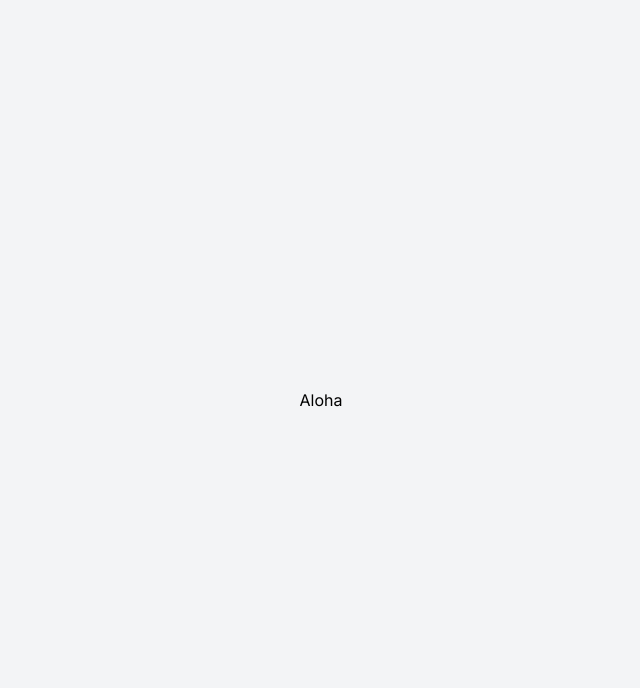
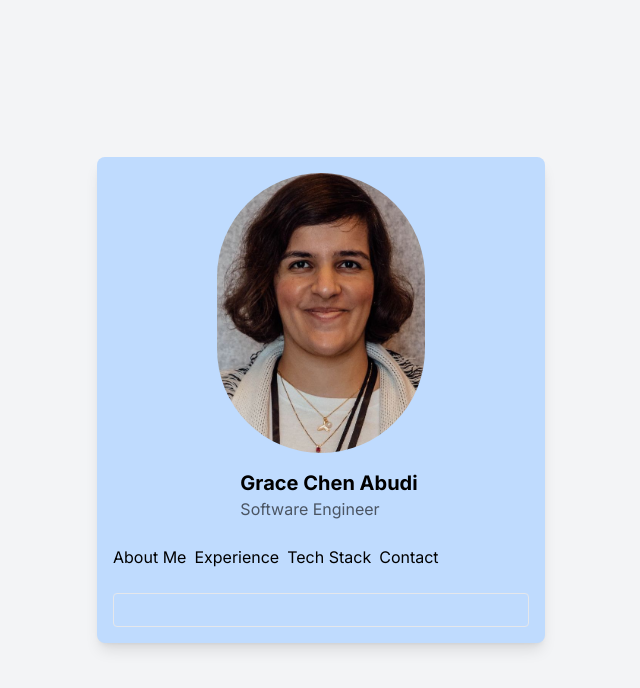
Before and after one commit to Chen-Abudi/my-profile-card, a Next.js app: page / in a window 1280 px wide. Shown: the top 688 px of the page, without its empty margins (319-959 px from the left). Built offline with nearby package versions, Linux system fonts and the light colour scheme.

Commit message:
feat: Add a basic profile card with content tabs (#1)

```diff
--- a/src/app/page.tsx
+++ b/src/app/page.tsx
@@ -1,9 +1,11 @@
 import React from "react";
+
+import ProfileCard from "@/components/profile/ProfileCard";
 
 const HomePage: React.FC = () => {
   return (
     <div className="min-h-screen flex items-center justify-center bg-gray-100">
-      Aloha
+      <ProfileCard />
     </div>
   );
 };
--- /dev/null
+++ b/src/common/TabButton.tsx
@@ -0,0 +1,22 @@
+import React from "react";
+
+interface TabButtonProps {
+  label: string;
+  isActive: boolean;
+  onClick: () => void;
+}
+
+const TabButton: React.FC<TabButtonProps> = ({ label, isActive, onClick }) => {
+  return (
+    <button
+      className={`px-4 py-2 rounded ${
+        isActive ? "bg-blue-500 text-white" : "bg-gray-200 text-gray-800"
+      }`}
+      onClick={onClick}
+    >
+      {label}
+    </button>
+  );
+};
+
+export default TabButton;
--- /dev/null
+++ b/src/components/profile/ProfileCard.tsx
@@ -0,0 +1,28 @@
+import React from "react";
+import Image from "next/image";
+
+import Tabs from "./tabs/Tabs";
+import myImg from "@/assets/Me.jpeg";
+
+const ProfileCard: React.FC = () => {
+  return (
+    <div className="max-w-md mx-auto bg-blue-200 shadow-lg rounded-lg overflow-hidden">
+      <div className="p-4">
+        <div className="flex flex-col items-center space-x-4">
+          <Image
+            className="w-1/2 h-1/2 rounded-full"
+            alt="My profile photo"
+            src={myImg}
+          />
+          <div className="m-4">
+            <h1 className="text-xl font-bold">Grace Chen Abudi</h1>
+            <p className="text-gray-600">Software Engineer</p>
+          </div>
+        </div>
+        <Tabs />
+      </div>
+    </div>
+  );
+};
+
+export default ProfileCard;
--- /dev/null
+++ b/src/components/profile/tabs/AboutTab.tsx
@@ -0,0 +1,32 @@
+import React from "react";
+
+const AboutTab: React.FC = () => {
+  return (
+    <div>
+      <h2 className="text-xl font-bold">About Me</h2>
+      <p className="flex text-lg text-pink-500">Aloha</p>
+      <p className="flex mx-4">
+        My name is Grace Chen Abudi and I am a Skilled Software Engineer with
+        expertise in Full-Stack development, specializing in TypeScript,
+        JavaScript, and Java. Currently, I work at webeet.io, where I develop
+        and manage authentication systems and contribute to our SaaS platform
+        technical roadmap. I hold a Software Engineering certificate from
+        Masterschool and a Full-Stack Development certificate from TripleTen..
+        Infusing my work with a genuine commitment to shaping the digital realm
+        day by day. Fueled by a fervor for coding, logic, artistic expression,
+        and cutting-edge technology, I aspire to contribute to a superior global
+        landscape by enhancing the digital domain.
+      </p>
+      <p className="mx-4 py-5">
+        In my spare time, I dive headfirst into the exciting worlds of 🎨 UI/UX
+        design and photography while also relishing in 📚 language learning, 💃🏽
+        dance, 🎶 music, and a profound love for nature, particularly the
+        awe-inspiring 🌊 ocean. The exhilarating blend forming a vibrant mosaic
+        that not only fuels my creativity but also ignites my adventurous
+        spirit.
+      </p>
+    </div>
+  );
+};
+
+export default AboutTab;
--- /dev/null
+++ b/src/components/profile/tabs/ContactTab.tsx
@@ -0,0 +1,18 @@
+import React from "react";
+
+const ContactTab: React.FC = () => {
+  return (
+    <div>
+      <h2 className="text-xl font-bold">Contact</h2>
+      <p>
+        If you have any questions or would like to collaborate on a project,
+        please feel free to reach out to me. You can find me on various social
+        media platforms, including GitHub, LinkedIn, and Medium. Additionally,
+        you can email me at{" "}
+        {/* <a href="mailto:XXXXXXXXXXXXXXXXXXXXX">XXXXXXXXXXXXXXXXXXXXX</a>. */}
+      </p>
+    </div>
+  );
+};
+
+export default ContactTab;
--- /dev/null
+++ b/src/components/profile/tabs/ExperienceTab.tsx
@@ -0,0 +1,37 @@
+import React from "react";
+
+const ExperienceTab: React.FC = () => {
+  return (
+    <div>
+      <h2 className="text-xl font-bold">Experience</h2>
+      <p className="px-3 py-2">
+        Software Engineer{" "}
+        <span className="flex float-right text-blue-500">webeet.io</span>
+      </p>
+      <ul className="flex flex-col list-disc pl-5">
+        <li>
+          Built a system that enables organizations to manage their
+          authentication systems, providing functionalities to filter, sort,
+          remove, and create new roles with tailored authorization.
+        </li>
+        <li>
+          Collaborated with a team on designing and implementing end-to-end
+          features for a SaaS platform, encompassing front and backend
+          developments to enhance the ecosystem.
+        </li>
+        <li>
+          Working with the CTO in planning and defining the technical roadmap.
+          Responsibilities encompassed creating technical designs, drafting
+          documentation, and establishing detailed specifications.
+        </li>
+        <li>
+          Utilized a tech stack that includes Vue.js, TypeScript, JavaScript,
+          Node.js, MongoDB, Jest, Vite, Sass, and Gitlab to address platform
+          requirements and deliver consistent results.
+        </li>
+      </ul>
+    </div>
+  );
+};
+
+export default ExperienceTab;
--- /dev/null
+++ b/src/components/profile/tabs/Tabs.tsx
@@ -0,0 +1,46 @@
+"use client";
+
+import React, { useState } from "react";
+
+import TabButton from "@/common/TabButton";
+import AboutTab from "./AboutTab";
+import ExperienceTab from "./ExperienceTab";
+import TechStackTab from "./TechStack";
+import ContactTab from "./ContactTab";
+
+const Tabs: React.FC = () => {
+  const [activeTab, setActiveTab] = useState("about");
+
+  const renderTabContent = () => {
+    switch (activeTab) {
+      case "About Me":
+        return <AboutTab />;
+      case "Experience":
+        return <ExperienceTab />;
+      case "Tech Stack":
+        return <TechStackTab />;
+      case "Contact":
+        return <ContactTab />;
+      default:
+        return null;
+    }
+  };
+
+  return (
+    <div>
+      <div className="flex space-x-2 mb-4">
+        {["About Me", "Experience", "Tech Stack", "Contact"].map((tab) => (
+          <TabButton
+            key={tab}
+            label={tab}
+            isActive={activeTab === tab}
+            onClick={() => setActiveTab(tab)}
+          />
+        ))}
+      </div>
+      <div className="p-4 border rounded">{renderTabContent()}</div>
+    </div>
+  );
+};
+
+export default Tabs;
--- /dev/null
+++ b/src/components/profile/tabs/TechStack.tsx
@@ -0,0 +1,83 @@
+import React from "react";
+
+const TechStackTab: React.FC = () => {
+  return (
+    <div>
+      <h2 className="text-xl font-bold">Tech Stack</h2>
+      <ul className="list-disc pl-5">
+        <li>
+          <strong>Programming Languages:</strong>
+          <ul className="list-disc pl-5">
+            <li>TypeScript</li>
+            <li>JavaScript</li>
+            <li>Java</li>
+            <li>HTML</li>
+            <li>CSS</li>
+            <li>SCSS</li>
+            <li>Sass</li>
+          </ul>
+        </li>
+        <li>
+          <strong>Frontend Frameworks & Libraries:</strong>
+          <ul className="list-disc pl-5">
+            <li>React</li>
+            <li>Vue.js</li>
+            <li>Next.js</li>
+            <li>Vite</li>
+            <li>TailwindCSS</li>
+            <li>Redux</li>
+          </ul>
+        </li>
+        <li>
+          <strong>Backend Frameworks:</strong>
+          <ul className="list-disc pl-5">
+            <li>Node.js</li>
+            <li>Express.js</li>
+            <li>Spring</li>
+            <li>Spring Boot</li>
+          </ul>
+        </li>
+        <li>
+          <strong>Databases:</strong>
+          <ul className="list-disc pl-5">
+            <li>SQL & NoSQL</li>
+            <li>PostgreSQL</li>
+            <li>MongoDB</li>
+            <li>Firebase</li>
+            <li>SQLite</li>
+          </ul>
+        </li>
+        <li>
+          <strong>DevOps & CI/CD:</strong>
+          <ul className="list-disc pl-5">
+            <li>Docker</li>
+          </ul>
+        </li>
+        <li>
+          <strong>Version Control:</strong>
+          <ul className="list-disc pl-5">
+            <li>Git</li>
+            <li>GitHub</li>
+            <li>GitLab</li>
+          </ul>
+        </li>
+        <li>
+          <strong>Design Tools:</strong>
+          <ul className="list-disc pl-5">
+            <li>Figma</li>
+            <li>Canva</li>
+          </ul>
+        </li>
+        <li>
+          <strong>Testing Tools:</strong>
+          <ul className="list-disc pl-5">
+            <li>Jest</li>
+            <li>JUnit</li>
+          </ul>
+        </li>
+      </ul>
+    </div>
+  );
+};
+
+export default TechStackTab;
```
Also changed, not shown: src/assets/Me.jpeg (added).
